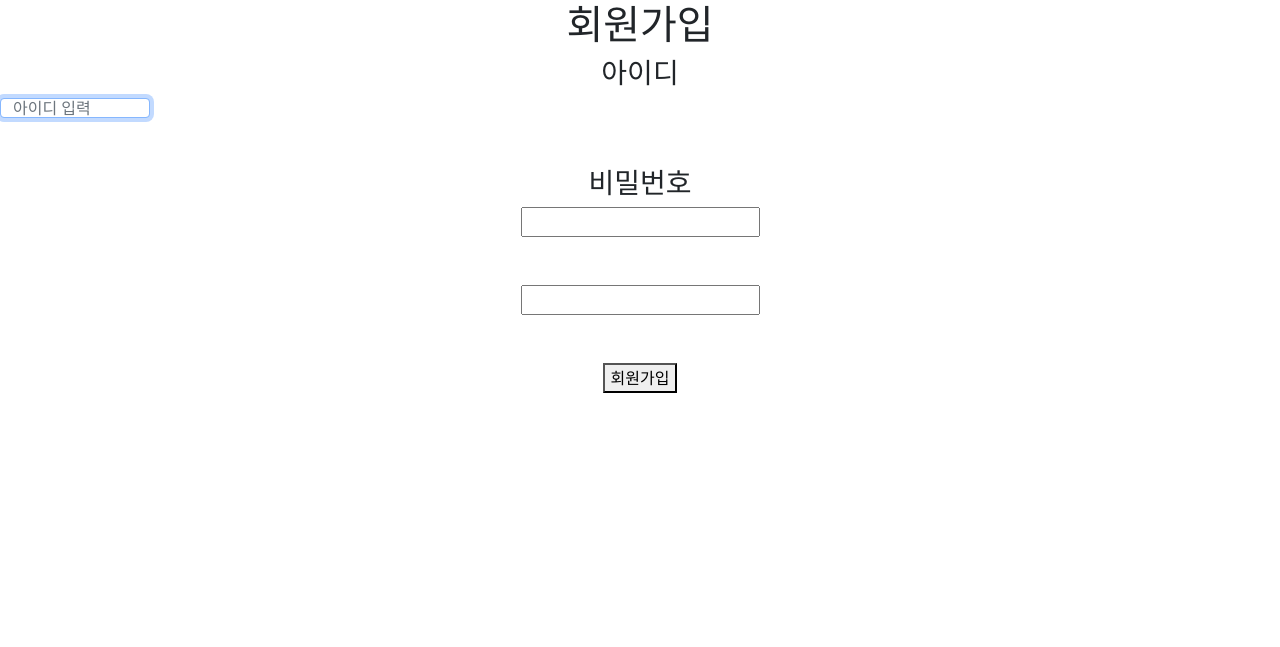
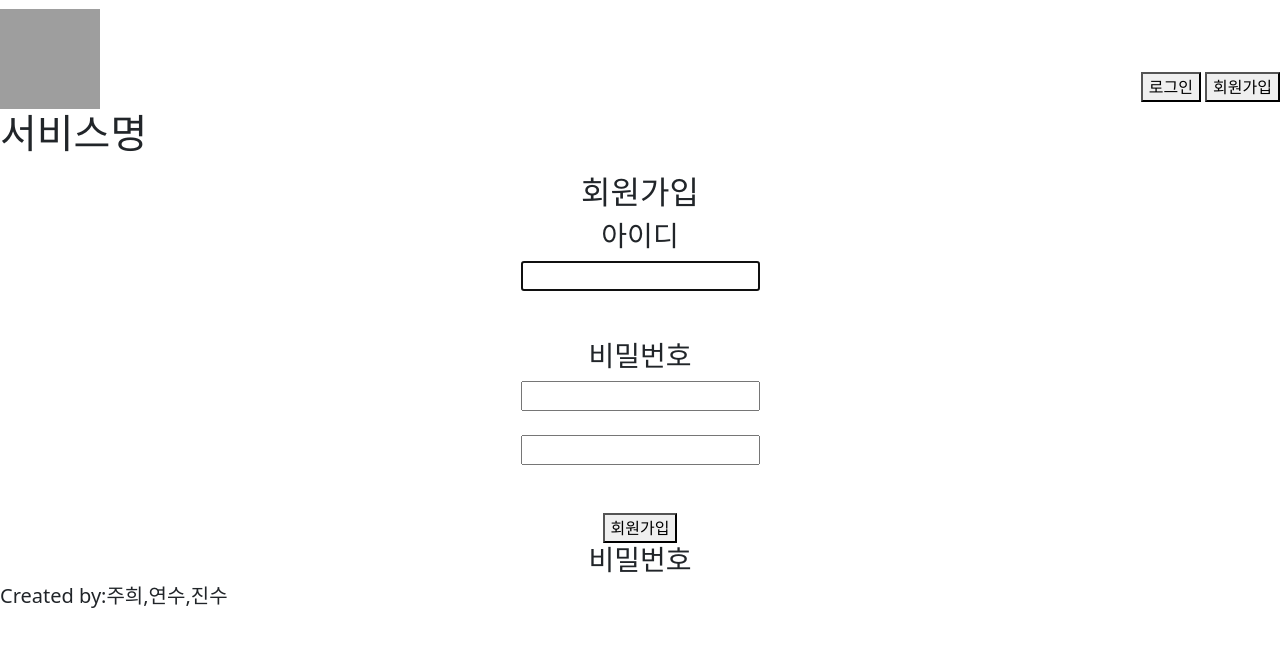
Before and after one commit to chajuhui123/for-me-shopping-project, a Django app: page /signup/ in a window 1280 px wide. Shown: the top 647 px of the page. Run offline with Django 3.2, Linux system fonts and the light colour scheme; grey boxes are pictures that could not be loaded.

Commit message:
navbarfooter

```diff
--- a/forMeShoppingProject/mainApp/models.py
+++ b/forMeShoppingProject/mainApp/models.py
@@ -6,6 +6,9 @@
     name = models.CharField(max_length=100)
     shop_name = models.CharField(max_length=100)
     category = models.CharField(max_length=100)
+    price = models.IntegerField()
+    image = models.ImageField()
+    shop_url = models.URLField()
 
 class Measure(models.Model):
     objects = models.Manager()
--- a/forMeShoppingProject/mainApp/templates/base.html
+++ b/forMeShoppingProject/mainApp/templates/base.html
@@ -14,12 +14,28 @@
     {% if user.is_authenticated %}
         <h1>{{user.username}}</h1>
     {% endif %}
+<!-- Navbar -->
+    <nav class="navbar">
+        <div class="logo">
+            <img src="https://encrypted-tbn0.gstatic.com/images?q=tbn:ANd9GcRK3Wop5briuEkc6sHGTKBAaQSmcnhnDdyedQ&usqp=CAU" width="100" height="100" class="d-inline-block align-text-top">
+            <h1>서비스명</h1>
+        </div>
+        <div>
+        <button type="button" class="represent-color-btn" class="navbarbutton">로그인</button>
+        <button type="button" class="represent-color-btn" class="navbarbutton">회원가입</button>
+        </div>
+      </nav>
 
 {% block content %}
 
 <!-- 각 html의 콘텐츠가 들어가는 부분 -->
 
 {% endblock %}
+
+<!-- footer -->
+<footer class="footer">
+    <h5>Created by:주희,연수,진수</h5>
+</footer>
     <script src="https://cdn.jsdelivr.net/npm/bootstrap@5.0.2/dist/js/bootstrap.bundle.min.js" integrity="sha384-MrcW6ZMFYlzcLA8Nl+NtUVF0sA7MsXsP1UyJoMp4YLEuNSfAP+JcXn/tWtIaxVXM" crossorigin="anonymous"></script>
 </body>
 </html>
--- a/forMeShoppingProject/userApp/forms.py
+++ b/forMeShoppingProject/userApp/forms.py
@@ -7,25 +7,15 @@
     class Meta:
         model = CustomUser
         fields = ['username', 'password1', 'password2', 'length', 'shoulder', 'chest', 'waist', 'rise', 'hem']
-        widgets = {
+        widget = {
             'username': TextInput(attrs={
                 'class': 'form-control',
-                'style': 'width: 150px; height: 20px',
-                'placeholder': '아이디 입력'
+                'style': 'width: 150px; height: 50px;',
+                'placeholder': '아이디 입력',
             }),
             'password1': PasswordInput(attrs={
                 'class': 'form-control',
-                'style': 'width: 150px; height: 20px',
-                'placeholder': '비밀번호'
-            }),
-            'password2': PasswordInput(attrs={
-                'class': 'form-control',
-                'style': 'width: 150px; height: 20px',
-                'placeholder': '비밀번호 확인'
-            }),
-            'username': TextInput(attrs={
-                'class': 'form-control',
-                'style': 'width: 150px; height: 20px',
-                'placeholder': '아이디 입력'
+                'style': 'width: 150px; height: 50px;',
+                'placeholder': '비밀번호 입력',
             }),
         }
--- a/forMeShoppingProject/userApp/templates/signup.html
+++ b/forMeShoppingProject/userApp/templates/signup.html
@@ -1,19 +1,21 @@
 {% extends 'base.html' %} <!-- base.html 템플릿을 상속받아 사용 -->
     {% block content %}
     <div class="wrapper" style="text-align: center">
-        <h1>회원가입</h1>
+        <h2 class="sub-title">회원가입</h2>
         <form action = "{% url 'signup' %}" method = "POST">
             {% csrf_token %}
             <h3>아이디<br></h3>
-            <div class="form-group">{{form.username}}</div>
+            <div class="form-group">{{ form.username }}</div>
             <br><br>
 
             <h3>비밀번호<br></h3>
-            <div class="form-group">{{form.password1}}</div>
-            <br><br>
-            <div class="form-group">{{form.password2}}</div>
+            <div class="form-group">{{ form.password1 }}</div>
+            <br>
+            <div class="form-group">{{ form.password2 }}</div>
             <br><br>
             <button type = "submit">회원가입</button>
+
+            <h3>비밀번호<br></h3>
         </form>
     </div>
     {% endblock %}
```
Also changed, not shown: forMeShoppingProject/mainApp/static/css/style.css (+21 -0 lines), forMeShoppingProject/db.sqlite3 (deleted).
